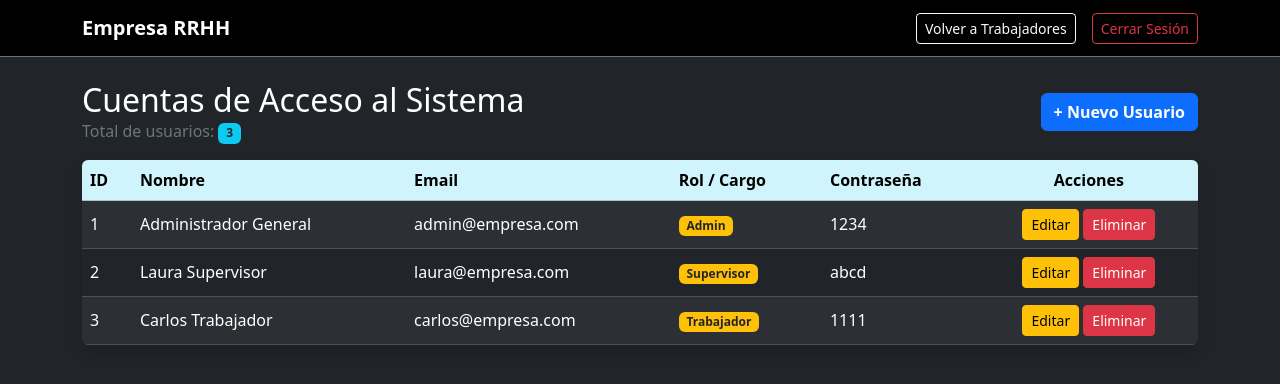
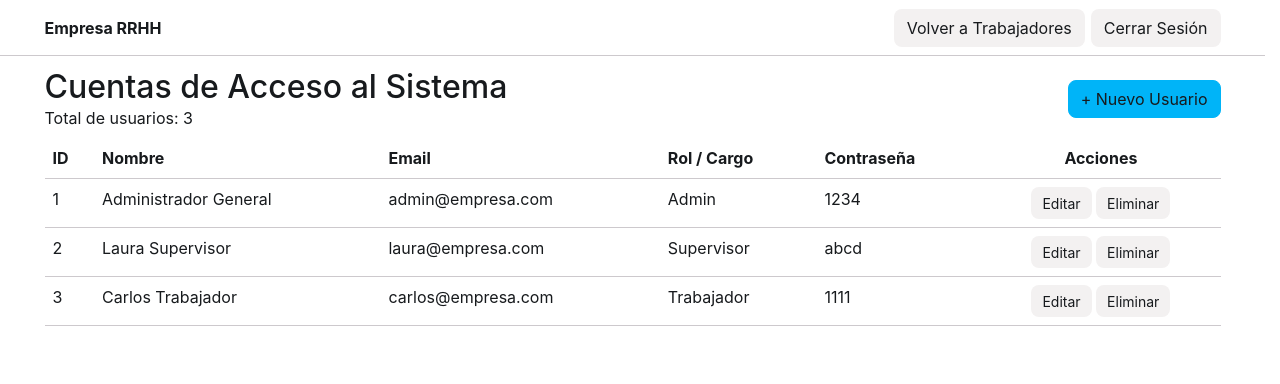
Before and after one commit to santiago-cod-pr/Sistema_adm_trabajadores, a PHP site: page /view/usuarios.php in a window 1280 px wide. Shown: the top 384 px of the page. Run offline with PHP 8.4, Linux system fonts and the light colour scheme; a user stored in the database is signed in; data comes from the database, SQL or seed files in the repository; some libraries are stand-ins or nearby versions.

Commit message:
Formato bootstrap tabla usuarios

```diff
--- a/view/usuarios.php
+++ b/view/usuarios.php
@@ -19,34 +19,42 @@ $total = mysqli_num_rows($query);
     <meta charset="UTF-8">
     <meta name="viewport" content="width=device-width, initial-scale=1.0">
     <title>Gestión de Usuarios del Sistema</title>
-    <link href="https://cdn.jsdelivr.net/npm/bootstrap@5.3.3/dist/css/bootstrap.min.css" rel="stylesheet">
+    <link href="https://cdn.jsdelivr.net/npm/bootstrap@6.0.0-alpha.1/dist/css/bootstrap.min.css" rel="stylesheet"
+        integrity="sha384-B/GM4XqrwHnWXNOWMbloTmrYXZg10cakYGmpfsR/bbzQ6JAJI4ihuyADKLnBgrCe" crossorigin="anonymous">
+    <script type="module" src="https://cdn.jsdelivr.net/npm/bootstrap@6.0.0-alpha.1/dist/js/bootstrap.bundle.min.js"
+        integrity="sha384-1a/pXj49ZQ1aHEmrJ+gMw1otqoVsYwlEnlD8mIfY2TV03r20Y0CN7uqx1tQogjPL"
+        crossorigin="anonymous"></script>
+    <link rel="stylesheet" href="../SRC/css/style.css">
 </head>
 <body class="bg-dark text-white">
 
-    <nav class="navbar navbar-expand-lg navbar-dark bg-black border-bottom border-secondary mb-4">
+    <!-- Barra superior estilo RRHH -->
+    <nav class="navbar navbar-expand-lg border-bottom mb-4">
         <div class="container">
             <a class="navbar-brand fw-bold" href="dashboard.php">Empresa RRHH</a>
-            <div class="d-flex align-items-center gap-3">
-                <a href="dashboard.php" class="btn btn-outline-light btn-sm">Volver a Trabajadores</a>
-                <a href="../model/logout.php" class="btn btn-outline-danger btn-sm">Cerrar Sesión</a>
+            <div class="d-flex align-items-center gap-2">
+                <a href="dashboard.php" class="btn">Volver a Trabajadores</a>
+                <a href="../model/logout.php" class="btn">Cerrar Sesión</a>
             </div>
         </div>
     </nav>
 
     <div class="container">
+        <!-- Encabezado de sección y botón principal -->
         <div class="d-flex justify-content-between align-items-center mb-3">
             <div>
                 <h2 class="mb-0">Cuentas de Acceso al Sistema</h2>
-                <p class="text-secondary mb-0">Total de usuarios: <span class="badge bg-info text-dark"><?= $total; ?></span></p>
+                <p class="mb-0">Total de usuarios: <span><?= $total; ?></span></p>
             </div>
             <div>
-                <a href="FormularioUsuario.php" class="btn btn-primary fw-bold">+ Nuevo Usuario</a>
+                <a href="FormularioUsuario.php" class="btn-solid theme-info">+ Nuevo Usuario</a>
             </div>
         </div>
 
-        <div class="table-responsive shadow rounded">
-            <table class="table table-dark table-striped table-hover align-middle mb-0">
-                <thead class="table-info text-dark">
+        <!-- Tabla lista para aplicarle el estilo/tema de Bootstrap 6 que elijas -->
+        <div class="table-responsive">
+            <table class="table">
+                <thead>
                     <tr>
                         <th>ID</th>
                         <th>Nombre</th>
@@ -62,13 +70,13 @@ $total = mysqli_num_rows($query);
                         <td><?= $row['id_user'] ?></td>
                         <td><?= $row['nombre'] ?></td>
                         <td><?= $row['email'] ?></td>
-                        <td><span class="badge bg-warning text-dark"><?= $row['rol'] ?></span></td>
+                        <td><span><?= $row['rol'] ?></span></td>
                         <td><?= $row['password'] ?></td>
                         <td class="text-center">
-                            <a href="FormularioUsuarioActualizar.php?id=<?= $row['id_user'] ?>" class="btn btn-warning btn-sm">Editar</a>
+                            <a href="FormularioUsuarioActualizar.php?id=<?= $row['id_user'] ?>" class="btn btn-sm">Editar</a>
                             <a onclick="return confirm('¿Eliminar este usuario del sistema?')"
                                href="../model/ModeloUsuarioEliminar.php?id=<?= $row['id_user'] ?>"
-                               class="btn btn-danger btn-sm">Eliminar</a>
+                               class="btn btn-sm">Eliminar</a>
                         </td>
                     </tr>
                     <?php } ?>
@@ -77,6 +85,5 @@ $total = mysqli_num_rows($query);
         </div>
     </div>
 
-    <script src="https://cdn.jsdelivr.net/npm/bootstrap@5.3.3/dist/js/bootstrap.bundle.min.js"></script>
 </body>
 </html>
```
